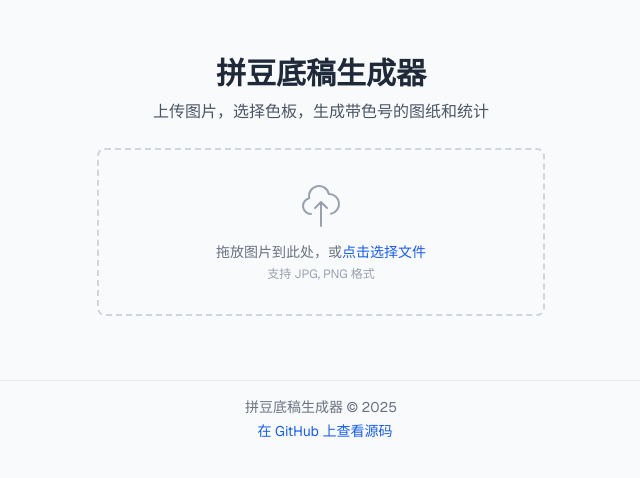
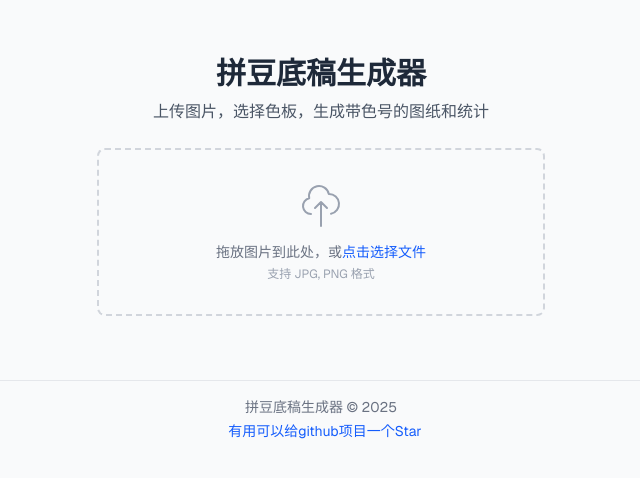
Before and after one commit to omom02/perler-beads, a Next.js app: page / in a window 1280 px wide. Shown: the top 478 px of the page, without its empty margins (319-959 px from the left). Built offline with nearby package versions, Linux system fonts and the light colour scheme.

Commit message:
更新页脚链接文本，修改为“有用可以给github项目一个Star”，以增强用户对项目的支持和参与感。

```diff
--- a/src/app/page.tsx
+++ b/src/app/page.tsx
@@ -1182,7 +1182,7 @@ export default function Home() {
       <footer className="w-full max-w-4xl mt-10 mb-6 py-4 text-center text-xs sm:text-sm text-gray-500 border-t border-gray-200">
         <p>拼豆底稿生成器 &copy; {new Date().getFullYear()}</p>
         <p className="mt-1">
-          <a href="https://github.com/Zippland/perler-beads.git" target="_blank" rel="noopener noreferrer" className="text-blue-600 hover:underline ml-2">在 GitHub 上查看源码</a>
+          <a href="https://github.com/Zippland/perler-beads.git" target="_blank" rel="noopener noreferrer" className="text-blue-600 hover:underline ml-2">有用可以给github项目一个Star</a>
         </p>
       </footer>
     </div>
```
